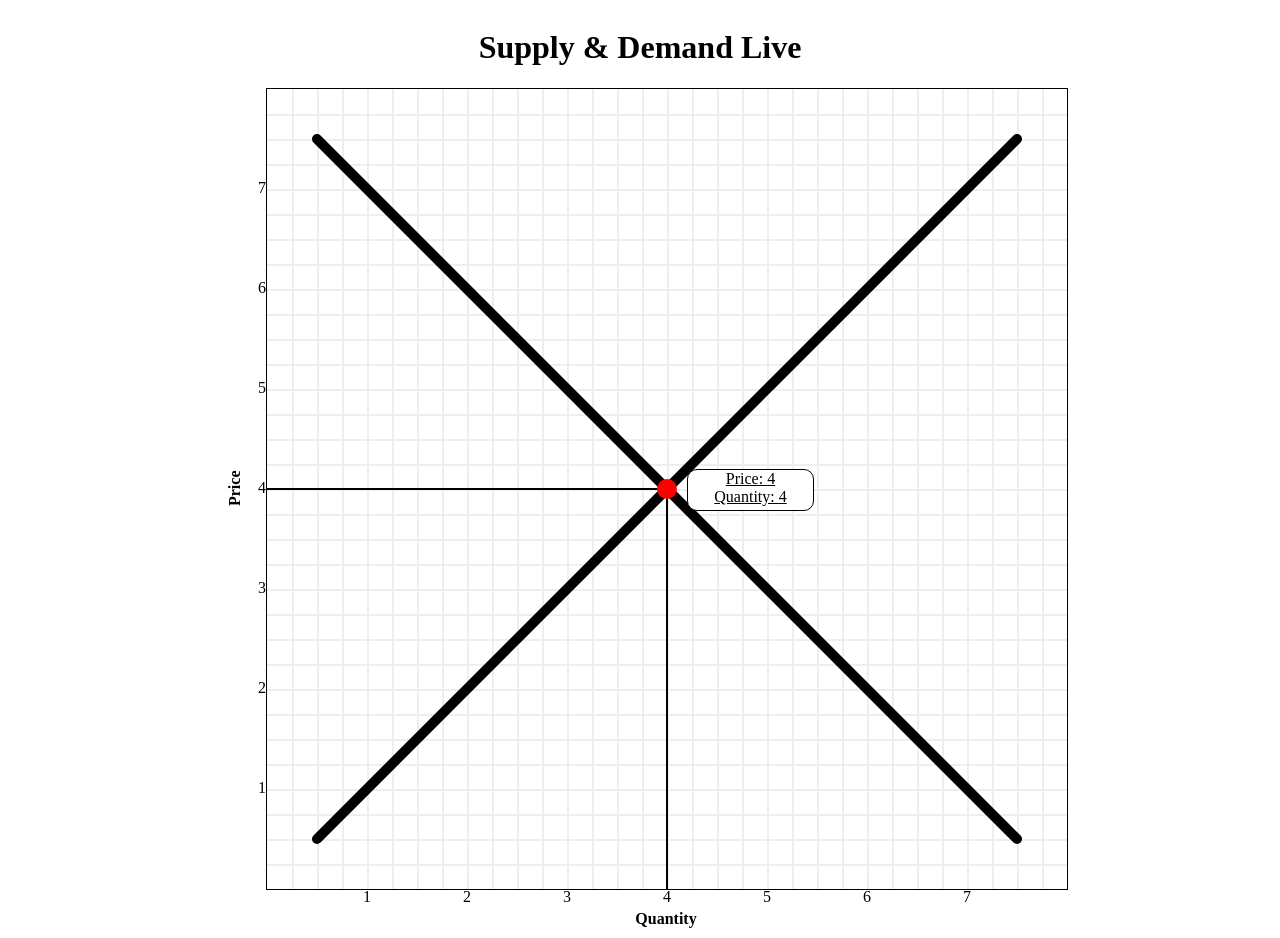
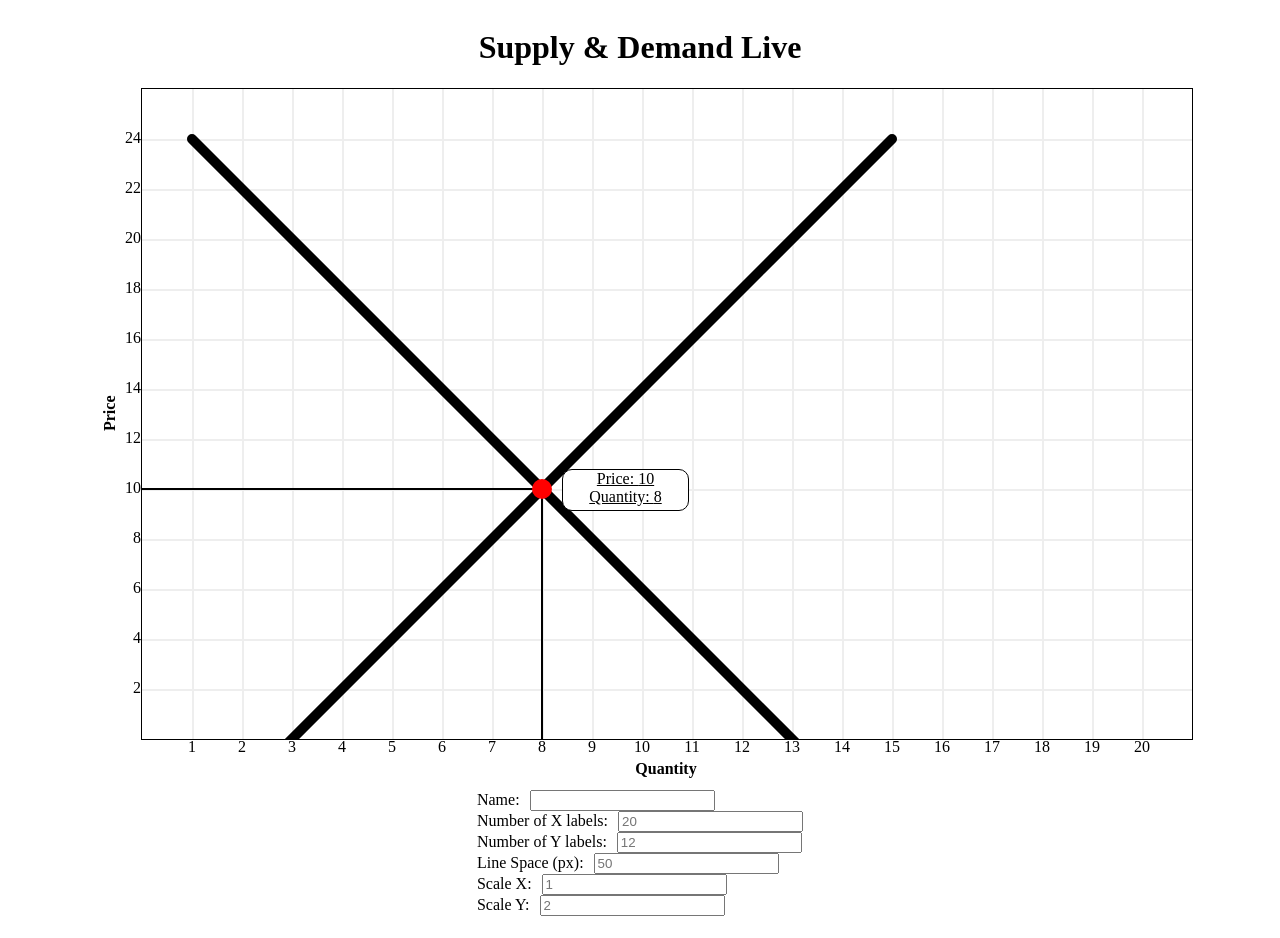
Before and after one commit to Elliot-IA/ProjectOikonomika, a React (Create React App) app: page / in a window 1280 px wide. Shown: the top 938 px of the page. Built offline with nearby package versions, Linux system fonts and the light colour scheme.

Commit message:
simplified settings and added url storage

```diff
--- a/package.json
+++ b/package.json
@@ -7,6 +7,7 @@
     "@testing-library/jest-dom": "^5.16.5",
     "@testing-library/react": "^13.4.0",
     "@testing-library/user-event": "^13.5.0",
+    "query-string": "^8.1.0",
     "react": "^18.2.0",
     "react-dom": "^18.2.0",
     "react-scripts": "5.0.1",
--- a/src/App.js
+++ b/src/App.js
@@ -1,22 +1,24 @@
 import "./App.css";
 import env from "./env.js";
 import Graph from "./components/graph";
+import AdvancedSettings from "./components/advancedSettings";
 import Settings from "./components/settings";
-import { useState } from "react";
+import queryString from "query-string";
+import { useState, useEffect } from "react";
 
 function App() {
   const [envObject, setEnv] = useState(env);
 
-  const handleEnvChange = (event) => {
-    const { type, name, value } = event.target;
-    if (type === "number") {
-      if (Number(value) !== 0) {
-        setEnv((prevObject) => ({ ...prevObject, [name]: Number(value) }));
-      }
-    } else {
-      setEnv((prevObject) => ({ ...prevObject, [name]: value }));
+  useEffect(() => {
+    const urlParams = queryString.parse(window.location.search);
+    console.log("parse");
+    Object.keys(urlParams).forEach((key) => {
+      urlParams[key] = key !== "name" ? Number(urlParams[key]) : urlParams[key];
+    });
+    if (Object.keys(urlParams).length > 0) {
+      setEnv({ ...urlParams });
     }
-  };
+  }, []);
 
   return (
     <div className="App" style={{ display: "grid", placeItems: "center" }}>
--- /dev/null
+++ b/src/components/advancedSettings.js
@@ -0,0 +1,46 @@
+export default function AdvancedSettings({ env, setEnv }) {
+  const handleEnvChange = (event) => {
+    const { type, name, value } = event.target;
+    if (type === "number") {
+      if (Number(value) !== 0) {
+        setEnv((prevObject) => ({ ...prevObject, [name]: Number(value) }));
+      }
+    } else {
+      setEnv((prevObject) => ({ ...prevObject, [name]: value }));
+    }
+  };
+
+  const values = [
+    { name: "name", display: "Name", type: "text" },
+    { name: "height", display: "Height (px)", type: "number" },
+    { name: "width", display: "Width (px)", type: "number" },
+    { name: "lineWidth", display: "Space Between Lines", type: "number" },
+    { name: "labelX", display: "Number of X Labels", type: "number" },
+    { name: "labelY", display: "Number of Y Labels", type: "number" },
+    { name: "scaleY", display: "Scale Y", type: "number" },
+    { name: "scaleX", display: "Scale X", type: "number" },
+  ];
+  return (
+    <div>
+      {values.map((item) => (
+        <Item
+          key={item.name}
+          display={item.display}
+          name={item.name}
+          type={item.type}
+          env={env}
+          handleEnvChange={handleEnvChange}
+        />
+      ))}
+    </div>
+  );
+}
+
+function Item({ display, name, env, handleEnvChange, type }) {
+  return (
+    <div style={{ display: "flex", alignItems: "center" }}>
+      <div style={{ marginRight: "10px" }}>{display + ":"}</div>
+      <input defaultValue={env[name]} type={type} name={name} onChange={handleEnvChange} />
+    </div>
+  );
+}
--- a/src/components/numbers.js
+++ b/src/components/numbers.js
@@ -40,12 +40,12 @@ export default function Numbers({ env }) {
     <div>
       {[...Array(nY).keys()].map((m) => (
         <div key={m} style={styleY(m)}>
-          {(height - spaceY * (m + 1) * lineWidth) / env.scale}
+          {(height - spaceY * (m + 1) * lineWidth) / env.scaleY}
         </div>
       ))}
       {[...Array(nX).keys()].map((m) => (
         <div key={m} style={styleX(m)}>
-          {(spaceX * (m + 1) * lineWidth) / env.scale}
+          {(spaceX * (m + 1) * lineWidth) / env.scaleX}
         </div>
       ))}
     </div>
--- a/src/components/point.js
+++ b/src/components/point.js
@@ -7,6 +7,7 @@ export default function Point({ env, trackID }) {
     height: `${2 * env.radiusBall}px`,
     borderRadius: `${env.radiusBall}px`,
     position: "absolute",
+    color: `${env.height}`,
   };
   useIntersect("center", trackID[0], trackID[1], env);
   return <div id="center" style={style}></div>;
--- a/src/components/settings.js
+++ b/src/components/settings.js
@@ -1,23 +1,60 @@
+import queryString from "query-string";
+
 export default function Settings({ env, setEnv }) {
+  function setEnvHelper(name, value) {
+    if (name === "xLabelsNum") {
+      return { ...env, labelX: value, width: (value + 1) * env.lineWidth };
+    }
+    if (name === "yLabelsNum") {
+      return { ...env, labelY: value, height: (value + 1) * env.lineWidth };
+    }
+    if (name === "space") {
+      return {
+        ...env,
+        width: (env.labelX + 1) * value,
+        height: (env.labelY + 1) * value,
+        lineWidth: value,
+        scaleX: (env.scaleX / env.lineWidth) * value,
+        scaleY: (env.scaleY / env.lineWidth) * value,
+      };
+    }
+    if (name === "scaleX") {
+      return { ...env, scaleX: env.lineWidth * (1 / value) };
+    }
+    if (name === "scaleY") {
+      return { ...env, scaleY: env.lineWidth * (1 / value) };
+    }
+  }
+
   const handleEnvChange = (event) => {
     const { type, name, value } = event.target;
+    let setValue = {};
     if (type === "number") {
       if (Number(value) !== 0) {
-        setEnv((prevObject) => ({ ...prevObject, [name]: Number(value) }));
+        setValue = setEnvHelper(name, Number(value));
       }
     } else {
-      setEnv((prevObject) => ({ ...prevObject, [name]: value }));
+      setValue = { ...env, [name]: value };
+    }
+    if (Object.keys(setValue).length > 0) {
+      setEnv(() => setValue);
+      const encodedObject = queryString.stringify(setValue);
+      window.history.pushState(null, "", `?${encodedObject}`);
     }
   };
 
   const values = [
-    { name: "name", display: "Name", type: "text" },
-    { name: "height", display: "Height (px)", type: "number" },
-    { name: "width", display: "Width (px)", type: "number" },
-    { name: "lineWidth", display: "Space Between Lines", type: "number" },
-    { name: "labelX", display: "Number of X Labels", type: "number" },
-    { name: "labelY", display: "Number of Y Labels", type: "number" },
-    { name: "scale", display: "Scale", type: "number" },
+    { name: "name", display: "Name", type: "text", fill: env.name },
+    { name: "xLabelsNum", display: "Number of X labels", type: "number", fill: env.labelX },
+    { name: "yLabelsNum", display: "Number of Y labels", type: "number", fill: env.labelY },
+    { name: "space", display: "Line Space (px)", type: "number", fill: env.lineWidth },
+    {
+      name: "scaleX",
+      display: "Scale X",
+      type: "number",
+      fill: env.width / (env.labelX + 1) / env.scaleX,
+    },
+    { name: "scaleY", display: "Scale Y", type: "number", fill: env.height / (env.labelY + 1) / env.scaleY },
   ];
   return (
     <div>
@@ -27,7 +64,7 @@ export default function Settings({ env, setEnv }) {
           display={item.display}
           name={item.name}
           type={item.type}
-          env={env}
+          fill={item.fill}
           handleEnvChange={handleEnvChange}
         />
       ))}
@@ -35,11 +72,11 @@ export default function Settings({ env, setEnv }) {
   );
 }
 
-function Item({ display, name, env, handleEnvChange, type }) {
+function Item({ display, name, handleEnvChange, type, fill }) {
   return (
     <div style={{ display: "flex", alignItems: "center" }}>
       <div style={{ marginRight: "10px" }}>{display + ":"}</div>
-      <input defaultValue={env[name]} type={type} name={name} onChange={handleEnvChange} />
+      <input type={type} name={name} onChange={handleEnvChange} placeholder={fill} />
     </div>
   );
 }
--- a/src/env.js
+++ b/src/env.js
@@ -1,18 +1,19 @@
-export default {
+const env = {
   //size of canvas
-  width: 800,
-  height: 800,
+  width: 1050,
+  height: 650,
   //space between grid lines (lineWidth should divide width and height)
-  lineWidth: 25,
+  lineWidth: 50,
   // numberY = Math.floor(height / lineWidth);
   // numberX = Math.floor(width / lineWidth);
 
   //number of labels (labelD+1 should divide width/lineWidth)
-  labelX: 7,
-  labelY: 7,
+  labelX: 20,
+  labelY: 12,
 
   //cords are divided by scale
-  scale: 100,
+  scaleY: 25,
+  scaleX: 50,
 
   //length of line
   lengthLine: 1000,
@@ -24,3 +25,5 @@ export default {
   //names
   name: "",
 };
+
+export default env;
--- a/src/hooks/useIntersect.js
+++ b/src/hooks/useIntersect.js
@@ -51,9 +51,9 @@ function useDragger(centerID, id1, id2, env) {
       center.style.left = `${centerX}px`;
       // 800 is width of canvas 10 is width of ball/2
       document.getElementById("price").innerHTML =
-        (env.height - document.getElementById("center").offsetTop - env.radiusBall) / env.scale;
+        (env.height - document.getElementById("center").offsetTop - env.radiusBall) / env.scaleY;
       document.getElementById("quantity").innerHTML =
-        (document.getElementById("center").offsetLeft + env.radiusBall) / env.scale;
+        (document.getElementById("center").offsetLeft + env.radiusBall) / env.scaleX;
 
       document.getElementById("side").style.width = `${centerX + env.radiusBall}px`;
       document.getElementById("side").style.top = `${centerY + env.radiusBall - 1}px`;
@@ -146,7 +146,7 @@ function useDragger(centerID, id1, id2, env) {
     };
 
     return cleanup;
-  }, [centerID, id1, id2]);
+  }, [centerID, id1, id2, env]);
 }
 
 export default useDragger;
```
Also changed, not shown: 1 other file (tests, documents, lock files or other folders).
